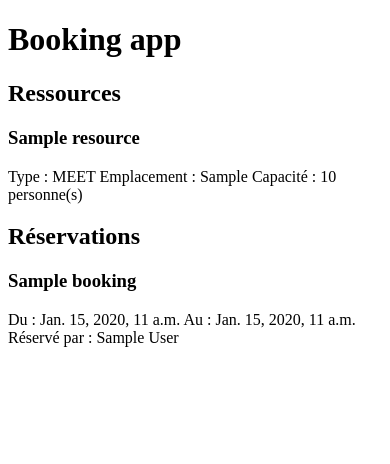
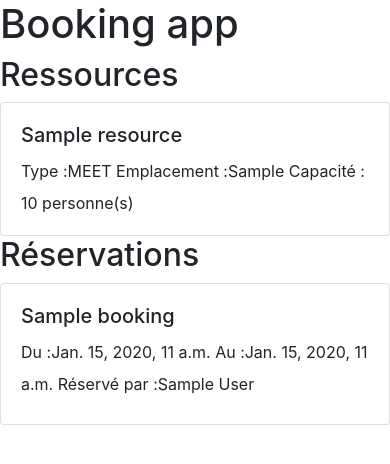
Before and after one commit to tandrieuxx/booking-test, a Django app: page / in a window 390 px wide. Shown: the top 464 px of the page. Run offline with Django 3.2, Linux system fonts and the light colour scheme; tables that the repository leaves empty hold one stand-in row (values such as "Sample post"); some libraries are stand-ins or nearby versions.

Commit message:
Added base layout and quick bootstrap styling

```diff
--- /dev/null
+++ b/templates/base.html
@@ -0,0 +1,18 @@
+<!DOCTYPE html>
+<html lang="en">
+<head>
+    <meta charset="UTF-8">
+    <title>Booking app</title>
+
+    <link rel="stylesheet" href="https://stackpath.bootstrapcdn.com/bootstrap/4.4.1/css/bootstrap.min.css" integrity="sha384-Vkoo8x4CGsO3+Hhxv8T/Q5PaXtkKtu6ug5TOeNV6gBiFeWPGFN9MuhOf23Q9Ifjh" crossorigin="anonymous">
+    <script src="https://stackpath.bootstrapcdn.com/bootstrap/4.4.1/js/bootstrap.min.js" integrity="sha384-wfSDF2E50Y2D1uUdj0O3uMBJnjuUD4Ih7YwaYd1iqfktj0Uod8GCExl3Og8ifwB6" crossorigin="anonymous"></script>
+</head>
+<body>
+
+<h1>Booking app</h1>
+
+{% block content %}
+{% endblock %}
+
+</body>
+</html>
--- a/templates/booking/index.html
+++ b/templates/booking/index.html
@@ -1,36 +1,34 @@
-<!DOCTYPE html>
-<html lang="en">
-<head>
-    <meta charset="UTF-8">
-    <title>Booking app</title>
-</head>
-<body>
+{% extends 'base.html' %}
 
-<h1>Booking app</h1>
-
-<div>
+{% block content %}
+<div class="row">
+    <div class="col-md-6">
         <h2>Ressources</h2>
         {% for resource in resources %}
-    <div>
-        <h3>{{ resource.label }}</h3>
+        <div class="card">
+            <div class="card-body">
+                <h5 class="card-title">{{ resource.label }}</h5>
                 <label>Type : </label><span>{{ resource.type }}</span>
                 <label>Emplacement : </label><span>{{ resource.location }}</span>
                 <label>Capacité : </label><span>{{ resource.capacity }} personne(s)</span>
             </div>
+        </div>
         {% endfor %}
     </div>
 
-<div>
+    <div class="col-md-6">
         <h2>Réservations</h2>
         {% for booking in bookings %}
-    <div>
-        <h3>{{ booking.title }}</h3>
+        <div class="card">
+            <div class="card-body">
+                <h5 class="card-title">{{ booking.title }}</h5>
                 <label>Du : </label><span>{{ booking.start_date }}</span>
                 <label>Au : </label><span>{{ booking.end_date }}</span>
                 <label>Réservé par : </label><span>{{ booking.user.first_name }} {{ booking.user.last_name }}</span>
             </div>
+        </div>
         {% endfor %}
     </div>
+</div>
 
-</body>
-</html>
+{% endblock %}
```
Lines whose indentation alone changed are shown as unchanged.
